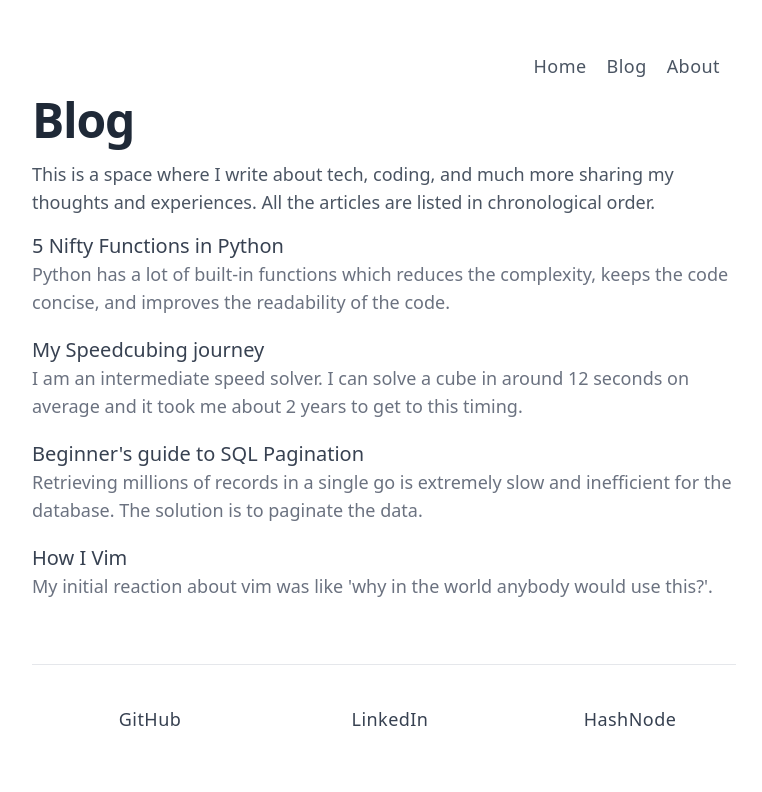
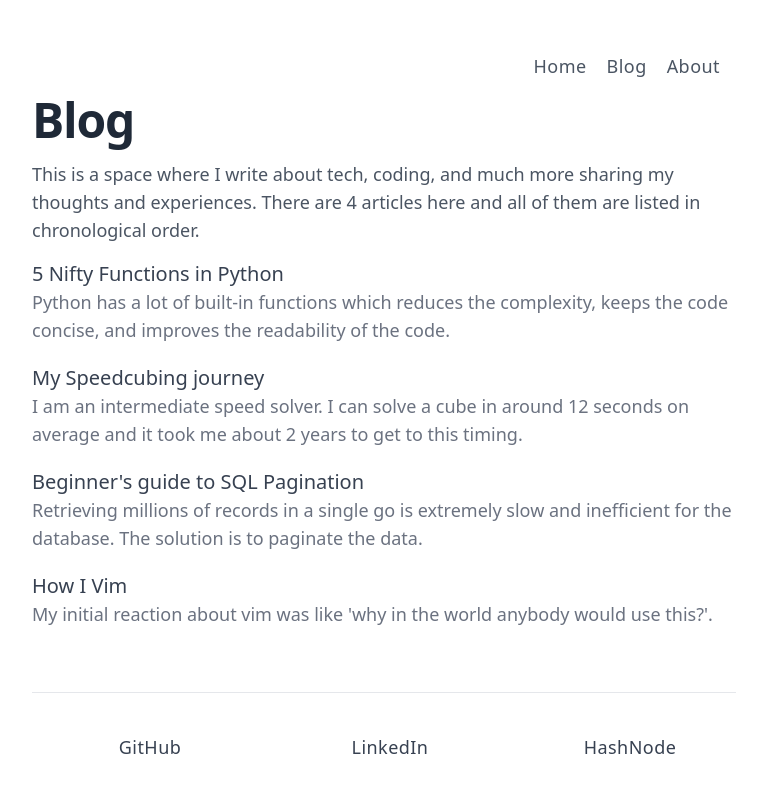
Before and after one commit to mani-barathi/manibarathi.xyz, a Next.js app: page /blog in a window 1280 px wide. Shown: the top 792 px of the page, without its empty margins (256-1018 px from the left). Built offline with nearby package versions, Linux system fonts and the light colour scheme; what @tailwindcss/typography would draw is missing.

Commit message:
updated description in blog/index.js

```diff
--- a/pages/blog/index.js
+++ b/pages/blog/index.js
@@ -5,15 +5,19 @@ import CustomLink from "../../components/common/CustomLink";
 
 function index({ blogPosts }) {
   return (
-    <PageContainer title="Blog - Manibarathi">
+    <PageContainer
+      title="Blog - Manibarathi"
+      description="This is a space where I write about tech, coding, and much more
+          sharing my thoughts and experiences."
+    >
       <div>
         <h1 className="font-bold text-gray-800 text-3xl sm:text-5xl tracking-tight mb-4">
           Blog
         </h1>
         <p className="mt-4 mb-4 text-gray-600 sm:text-lg">
           This is a space where I write about tech, coding, and much more
-          sharing my thoughts and experiences. All the articles are listed in
-          chronological order.
+          sharing my thoughts and experiences. There are {blogPosts.length}{" "}
+          articles here and all of them are listed in chronological order.
         </p>
       </div>
 
```
